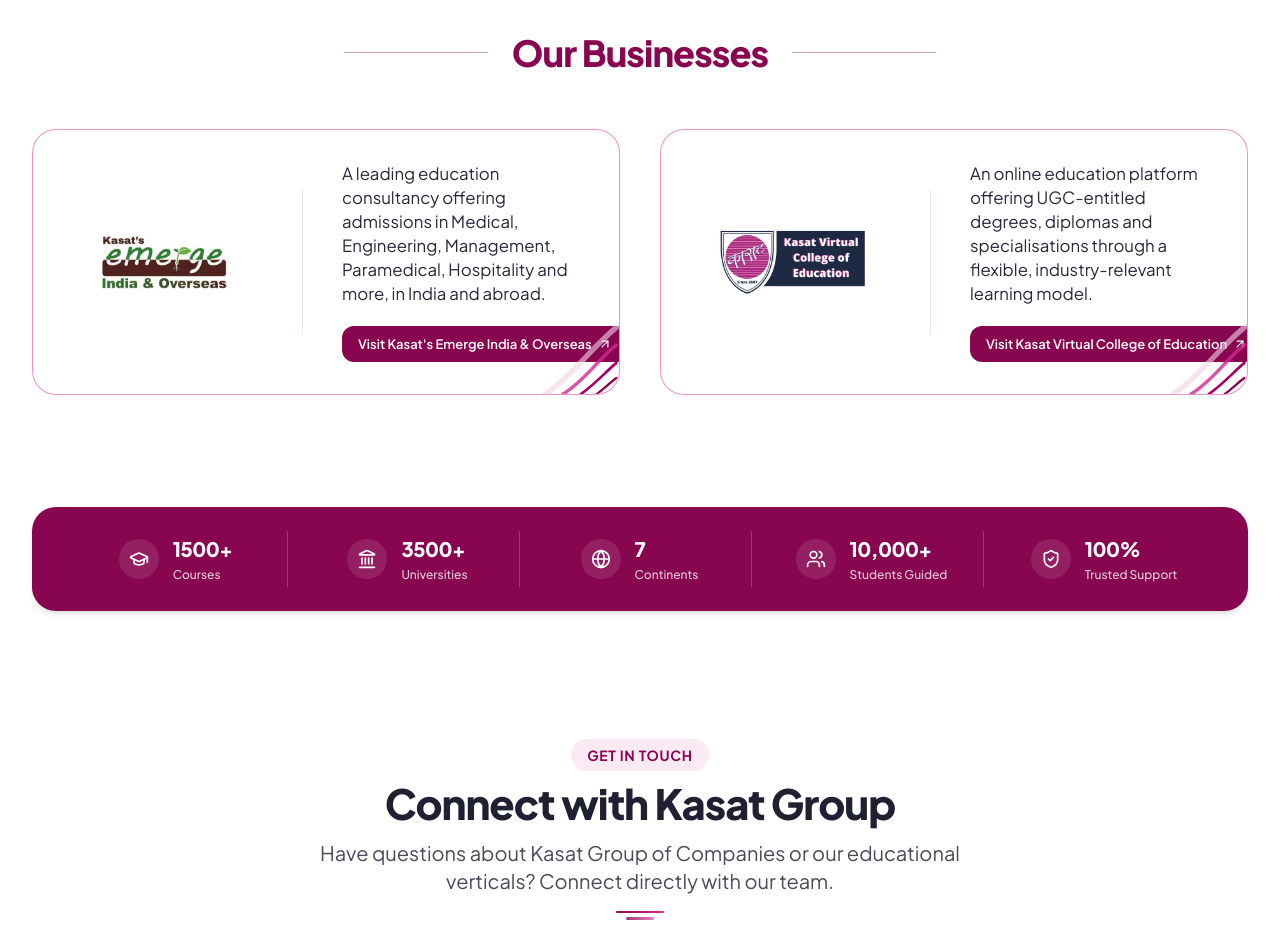
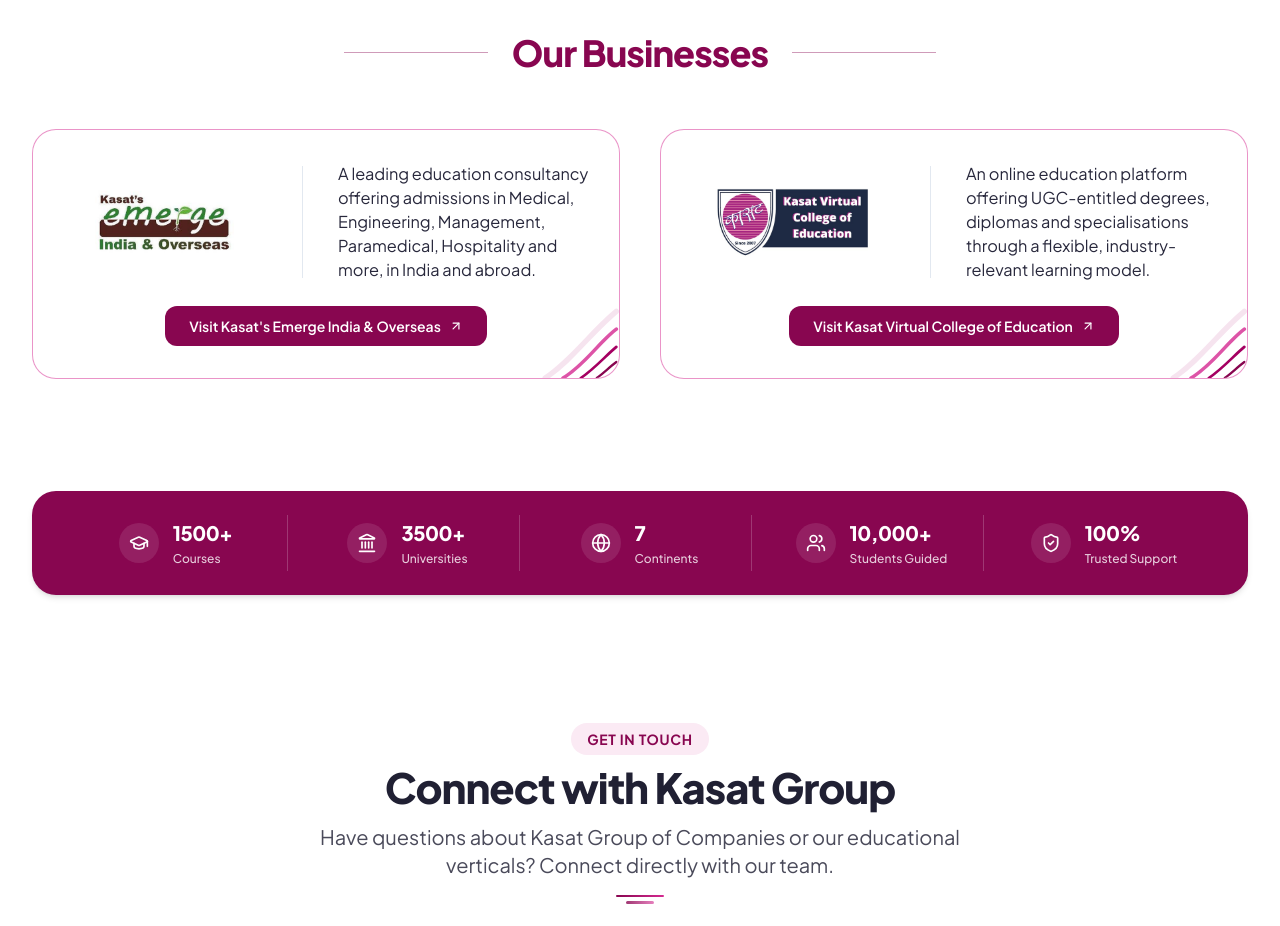
Before and after one commit to nishi-kasat/kgoc, a React (Vite) app: page / in a window 1280 px wide. Shown: the part 1440-2366 px from the top of the page. Built offline with nearby package versions, Linux system fonts and the light colour scheme.

Commit message:
feat: center action buttons at bottom and shift logo and text slightly up in business cards

```diff
--- a/src/components/Businesses.jsx
+++ b/src/components/Businesses.jsx
@@ -22,13 +22,14 @@ export const Businesses = () => {
         <div className="grid grid-cols-1 lg:grid-cols-2 gap-8 lg:gap-10 items-stretch">
 
           {/* Card 1: Emerge India & Overseas */}
-          <div className="relative bg-white rounded-3xl border border-[#D52A91]/50 p-6 sm:p-8 shadow-xs hover:shadow-card transition-all flex flex-col justify-between overflow-hidden min-h-[260px]">
+          <div className="relative bg-white rounded-3xl border border-[#D52A91]/50 p-6 sm:p-7 shadow-xs hover:shadow-card transition-all flex flex-col justify-between overflow-hidden">
 
-            <div className="grid grid-cols-1 sm:grid-cols-12 gap-6 sm:gap-8 items-center h-full">
+            {/* Top Area: Logo | Divider | Description (shifted up) */}
+            <div className="grid grid-cols-1 sm:grid-cols-12 gap-5 sm:gap-6 items-center pt-1 pb-4">
 
-              {/* Left Column: Big Logo Container - perfectly aligned & identical aspect */}
-              <div className="sm:col-span-5 flex items-center justify-center h-full">
-                <div className="w-full h-28 sm:h-32 md:h-36 flex items-center justify-center p-1 bg-white rounded-xl">
+              {/* Left Column: Logo Container */}
+              <div className="sm:col-span-5 flex items-center justify-center">
+                <div className="w-full h-24 sm:h-28 flex items-center justify-center p-1 bg-white rounded-xl">
                   <img
                     src={emergeLogo}
                     alt="Kasat's Emerge India & Overseas Logo"
@@ -38,28 +39,29 @@ export const Businesses = () => {
               </div>
 
               {/* Vertical divider on desktop */}
-              <div className="hidden sm:block sm:col-span-1 h-36 w-px bg-slate-200 justify-self-center" />
+              <div className="hidden sm:block sm:col-span-1 h-28 w-px bg-slate-200 justify-self-center" />
 
-              {/* Right Column: Description & Action Button */}
-              <div className="sm:col-span-6 flex flex-col justify-between h-full text-left">
-                <p className="text-sm sm:text-base md:text-[1.05rem] text-[#28283C] leading-relaxed mb-5 font-normal">
+              {/* Right Column: Description */}
+              <div className="sm:col-span-6 flex flex-col justify-center text-left">
+                <p className="text-sm sm:text-base md:text-[1.02rem] text-[#28283C] leading-relaxed font-normal">
                   A leading education consultancy offering admissions in Medical, Engineering, Management, Paramedical, Hospitality and more, in India and abroad.
                 </p>
+              </div>
 
-                <div>
+            </div>
+
+            {/* Bottom Center Button */}
+            <div className="pt-2 pb-1 flex justify-center w-full z-10">
               <a
                 href="https://emergeio.vercel.app/"
                 target="_blank"
                 rel="noopener noreferrer"
-                    className="inline-flex items-center gap-1.5 px-4 py-2.5 rounded-xl text-xs sm:text-[13px] font-semibold text-white bg-[#880650] hover:bg-[#68003C] active:scale-[0.98] transition-all shadow-xs whitespace-nowrap"
+                className="inline-flex items-center justify-center gap-2 px-6 py-2.5 rounded-xl text-xs sm:text-sm font-semibold text-white bg-[#880650] hover:bg-[#68003C] active:scale-[0.98] transition-all shadow-xs whitespace-nowrap"
                 aria-label="Visit Kasat's Emerge India & Overseas (opens in a new tab)"
               >
                 <span>Visit Kasat's Emerge India & Overseas</span>
                 <ArrowUpRight className="w-3.5 h-3.5 flex-shrink-0" />
               </a>
-                </div>
-              </div>
-
             </div>
 
             {/* Corner curved striped decoration */}
@@ -67,13 +69,14 @@ export const Businesses = () => {
           </div>
 
           {/* Card 2: Kasat Virtual College of Education */}
-          <div className="relative bg-white rounded-3xl border border-[#D52A91]/50 p-6 sm:p-8 shadow-xs hover:shadow-card transition-all flex flex-col justify-between overflow-hidden min-h-[260px]">
+          <div className="relative bg-white rounded-3xl border border-[#D52A91]/50 p-6 sm:p-7 shadow-xs hover:shadow-card transition-all flex flex-col justify-between overflow-hidden">
 
-            <div className="grid grid-cols-1 sm:grid-cols-12 gap-6 sm:gap-8 items-center h-full">
+            {/* Top Area: Logo | Divider | Description (shifted up) */}
+            <div className="grid grid-cols-1 sm:grid-cols-12 gap-5 sm:gap-6 items-center pt-1 pb-4">
 
-              {/* Left Column: Big Logo Container - perfectly aligned & identical aspect */}
-              <div className="sm:col-span-5 flex items-center justify-center h-full">
-                <div className="w-full h-28 sm:h-32 md:h-36 flex items-center justify-center p-1 bg-white rounded-xl">
+              {/* Left Column: Logo Container */}
+              <div className="sm:col-span-5 flex items-center justify-center">
+                <div className="w-full h-24 sm:h-28 flex items-center justify-center p-1 bg-white rounded-xl">
                   <img
                     src={kvceLogo}
                     alt="Kasat Virtual College of Education Logo"
@@ -83,28 +86,29 @@ export const Businesses = () => {
               </div>
 
               {/* Vertical divider on desktop */}
-              <div className="hidden sm:block sm:col-span-1 h-36 w-px bg-slate-200 justify-self-center" />
+              <div className="hidden sm:block sm:col-span-1 h-28 w-px bg-slate-200 justify-self-center" />
 
-              {/* Right Column: Description & Action Button */}
-              <div className="sm:col-span-6 flex flex-col justify-between h-full text-left">
-                <p className="text-sm sm:text-base md:text-[1.05rem] text-[#28283C] leading-relaxed mb-5 font-normal">
+              {/* Right Column: Description */}
+              <div className="sm:col-span-6 flex flex-col justify-center text-left">
+                <p className="text-sm sm:text-base md:text-[1.02rem] text-[#28283C] leading-relaxed font-normal">
                   An online education platform offering UGC-entitled degrees, diplomas and specialisations through a flexible, industry-relevant learning model.
                 </p>
+              </div>
 
-                <div>
+            </div>
+
+            {/* Bottom Center Button */}
+            <div className="pt-2 pb-1 flex justify-center w-full z-10">
               <a
                 href="https://kvce.vercel.app/"
                 target="_blank"
                 rel="noopener noreferrer"
-                    className="inline-flex items-center gap-1.5 px-4 py-2.5 rounded-xl text-xs sm:text-[13px] font-semibold text-white bg-[#880650] hover:bg-[#68003C] active:scale-[0.98] transition-all shadow-xs whitespace-nowrap"
+                className="inline-flex items-center justify-center gap-2 px-6 py-2.5 rounded-xl text-xs sm:text-sm font-semibold text-white bg-[#880650] hover:bg-[#68003C] active:scale-[0.98] transition-all shadow-xs whitespace-nowrap"
                 aria-label="Visit Kasat Virtual College of Education (opens in a new tab)"
               >
                 <span>Visit Kasat Virtual College of Education</span>
                 <ArrowUpRight className="w-3.5 h-3.5 flex-shrink-0" />
               </a>
-                </div>
-              </div>
-
             </div>
 
             {/* Corner curved striped decoration */}
```
Lines whose indentation alone changed are shown as unchanged.
